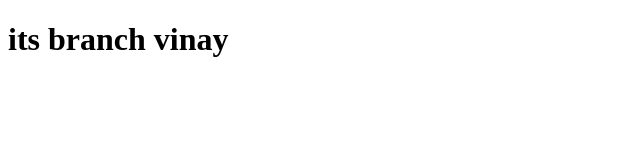
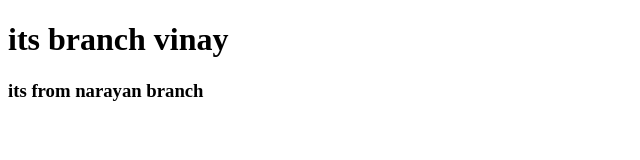
Before and after one commit to vinaykumarP16/trialone, a plain HTML site: page index.html in a window 1280 px wide. Shown: the whole page, without its empty margins (0-640 px from the left). Drawn offline with Linux system fonts and the light colour scheme.

Commit message:
from narayan branch

```diff
--- a/index.html
+++ b/index.html
@@ -8,5 +8,6 @@
 </head>
 <body>
     <h1>its branch vinay</h1>
+    <h3>its from narayan branch</h3>
 </body>
 </html>
```
